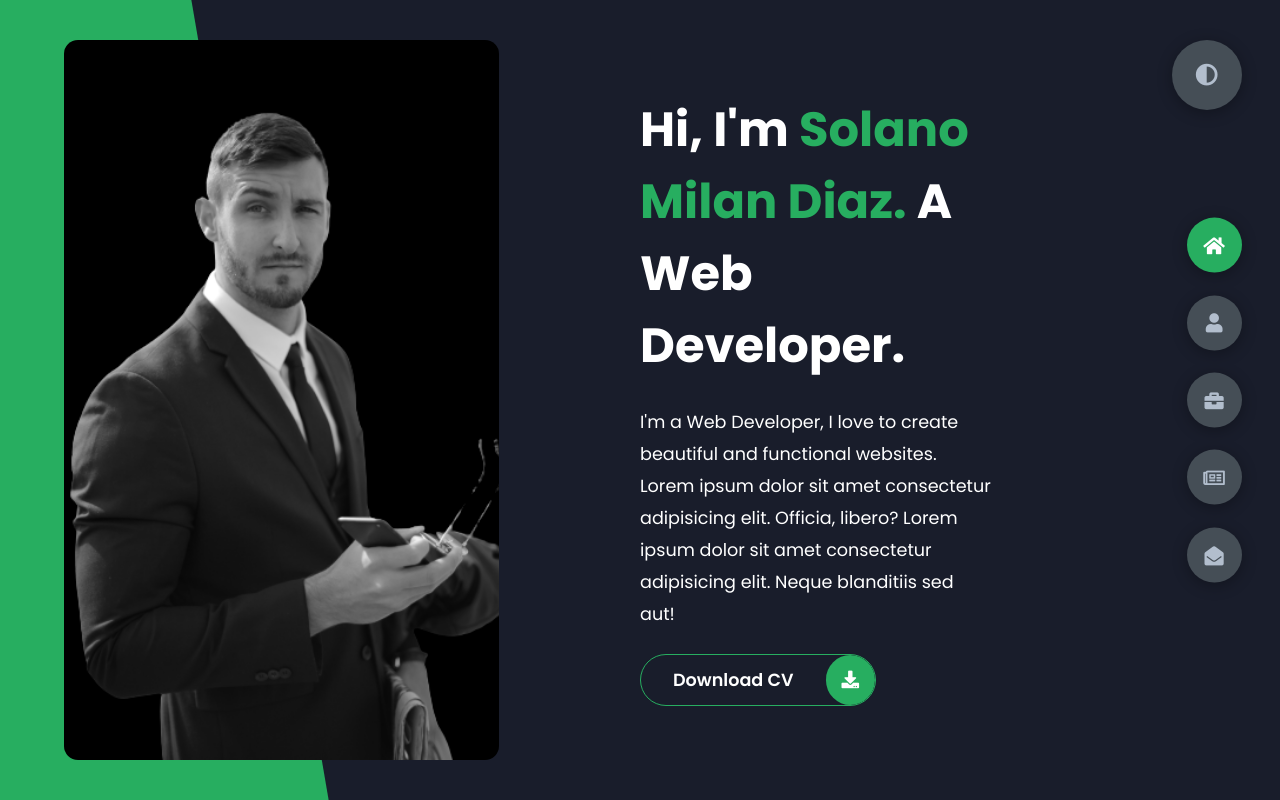
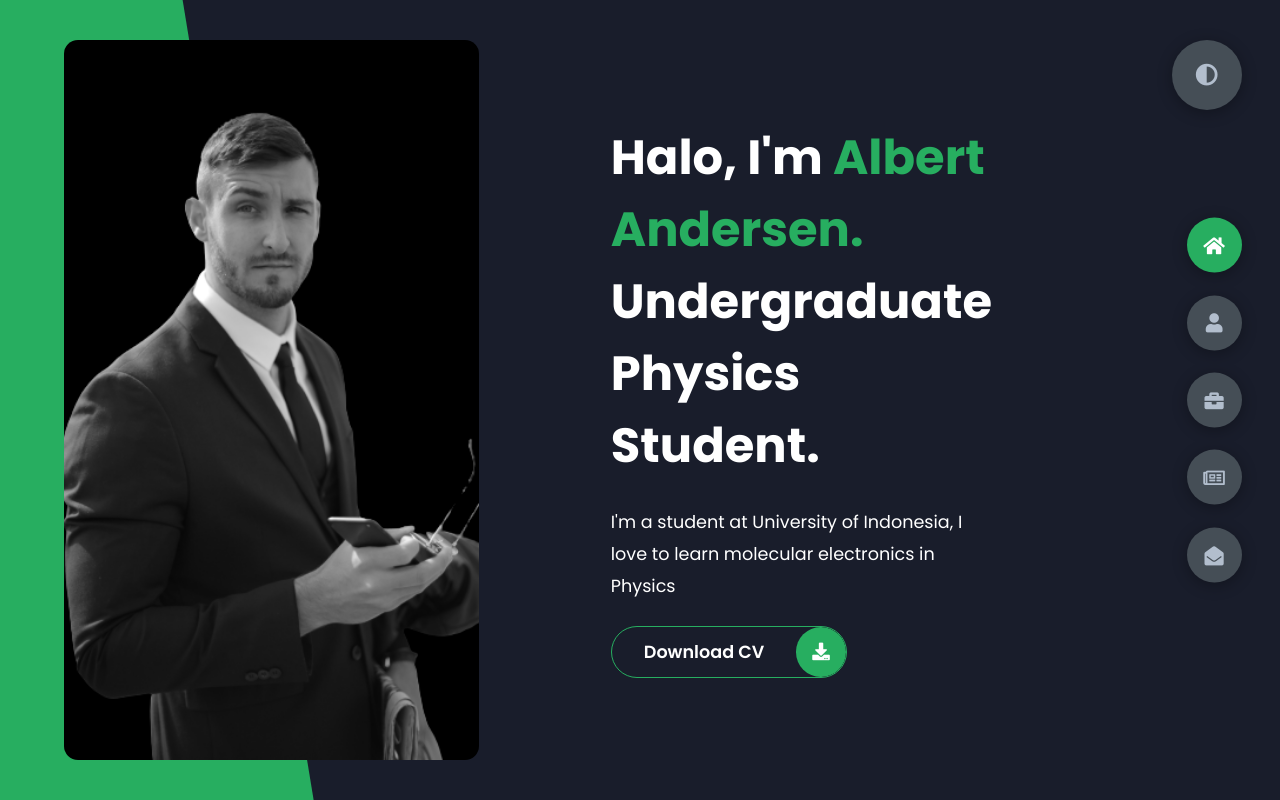
Before and after one commit to Alberttandersen/aanauthor.github.io, a plain HTML site: page index.html in a window 1280 px wide. Drawn offline with Linux system fonts and the light colour scheme.

Commit message:
revisi ke-2

```diff
--- a/index.html
+++ b/index.html
@@ -4,7 +4,7 @@
     <meta charset="UTF-8">
     <meta http-equiv="X-UA-Compatible" content="IE=edge">
     <meta name="viewport" content="width=device-width, initial-scale=1.0">
-    <title>Portfolio</title>
+    <title>Portfolio Albert Andersen</title>
     <link rel="stylesheet" href="styles/styles.css">
     <link rel="preconnect" href="https://fonts.googleapis.com">
     <link rel="preconnect" href="https://fonts.gstatic.com" crossorigin>
@@ -22,13 +22,11 @@
             </div>
             <div class="right-header">
                 <h1 class="name">
-                    Hi, I'm <span>Solano Milan Diaz.</span>
-                    A Web Developer.
+                    Halo, I'm <span>Albert Andersen.</span>
+                    Undergraduate Physics Student.
                 </h1>
                 <p>
-                    I'm a Web Developer, I love to create beautiful and functional websites.
-                    Lorem ipsum dolor sit amet consectetur adipisicing elit. Officia, libero?
-                    Lorem ipsum dolor sit amet consectetur adipisicing elit. Neque blanditiis sed aut!
+                    I'm a student at University of Indonesia, I love to learn molecular electronics in Physics
                 </p>
                 <div class="btn-con">
                     <a href="" class="main-btn">
```
